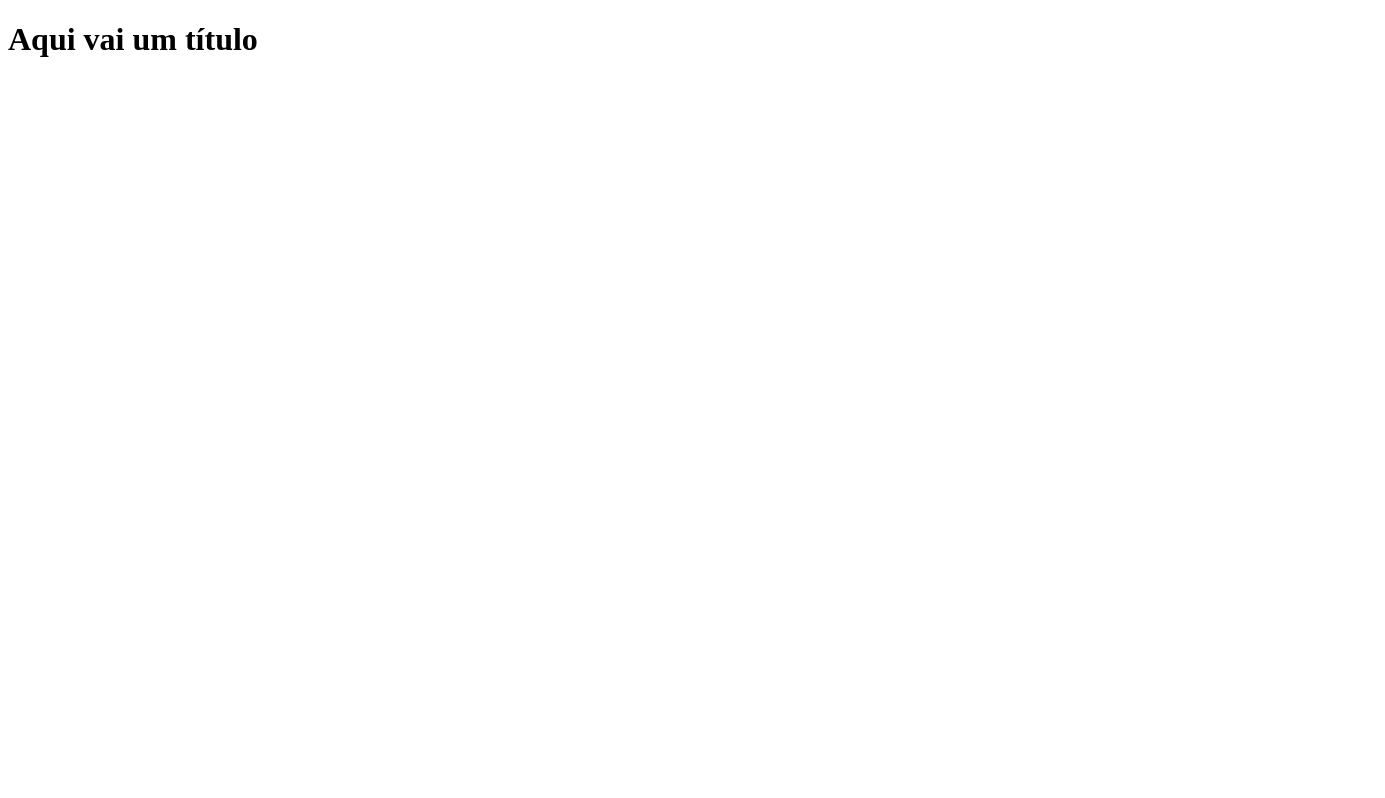
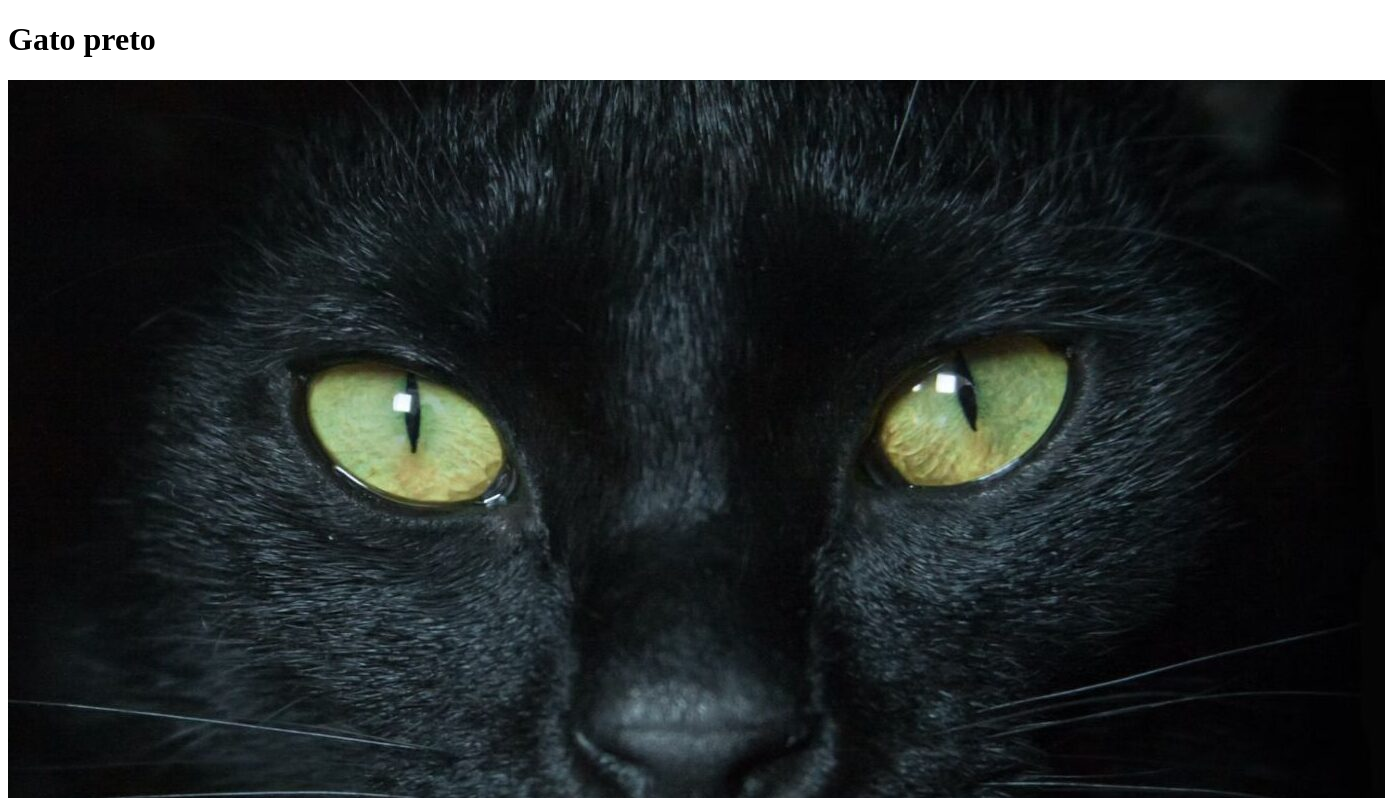
Before and after one commit to Millena0204/SPOPFDS, a plain HTML site: page atividade 4/index.html in a window 1280 px wide. Shown: the top 798 px of the page, 1385 px wide, since content can reach past the window. Drawn offline with Linux system fonts and the light colour scheme.

Commit message:
Adicionei a pasta Imagens e atualizei o index.html

```diff
--- a/atividade 4/index.html
+++ b/atividade 4/index.html
@@ -1,10 +1,11 @@
 <!DOCTYPE html>
 <html lang="pt-br">
   <head>
-    <title>Título da página</title>
+    <title>Atividades SPOPFDS</title>
     <meta charset="utf-8">
   </head>
   <body>
-    <h1>Aqui vai um título</h1>
+    <h1>Gato preto</h1>
+    <img src="imagens/gato.jpg">
   </body>
 </html>
```
Also changed, not shown: atividade 4/imagens/gato.jpg (added).
